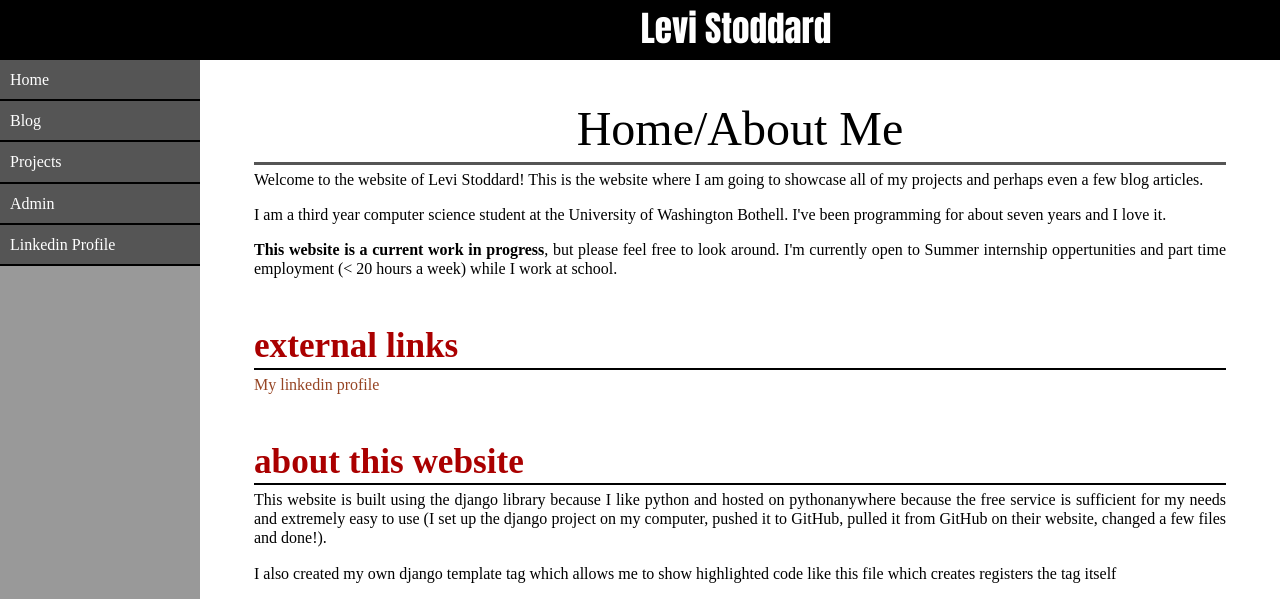
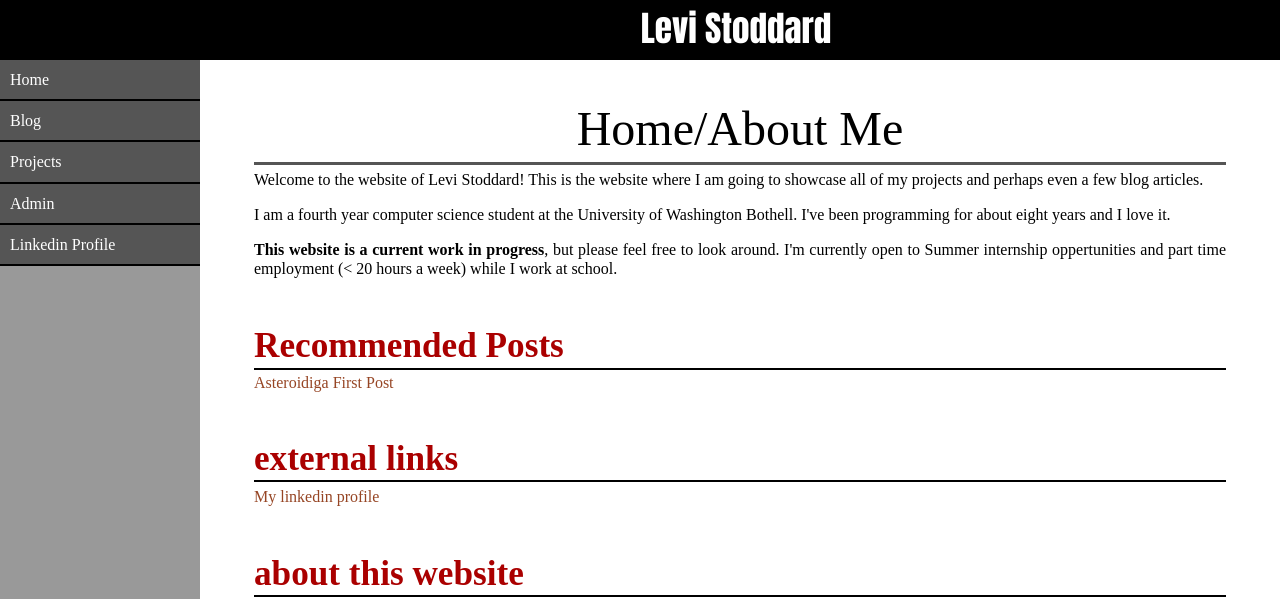
Before and after one commit to LinuxKid21/PersonalWebsite, a Django app: page / in a window 1280 px wide. Shown: the top 599 px of the page. Run offline with Django 3.2, Linux system fonts and the light colour scheme.

Commit message:
added recomendations to front page and updated it

```diff
--- a/app/templates/app/pages/home.html
+++ b/app/templates/app/pages/home.html
@@ -7,12 +7,16 @@
         Welcome to the website of Levi Stoddard! This is the website where I am going to showcase all of my projects and perhaps even a few blog articles.
     </p>
     <p>
-        I am a third year computer science student at the University of Washington Bothell. I've been programming for about seven years and I love it.
+        I am a fourth year computer science student at the University of Washington Bothell. I've been programming for about eight years and I love it.
     </p>
     <p>
         <strong>This website is a current work in progress</strong>, but please feel free to look around. I'm currently open to Summer internship oppertunities and part time employment
         (< 20 hours a week) while I work at school.
     </p>
+
+    <h1> Recommended Posts </h1>
+    <a href = "{% url 'main' 'blog/870ee47a-0681-40f0-a914-84b20de693b0' %}"> Asteroidiga First Post </a>
+
 
     <h1> external links </h1>
     <p><a href = "https://www.linkedin.com/in/levistoddard/"> My linkedin profile </a></p>
```
